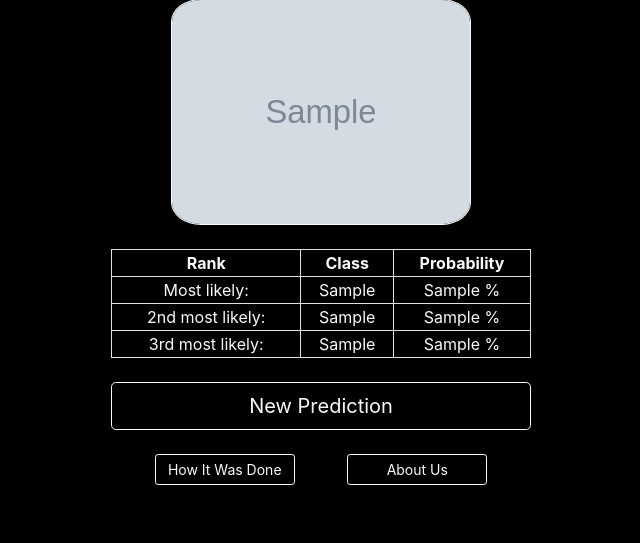
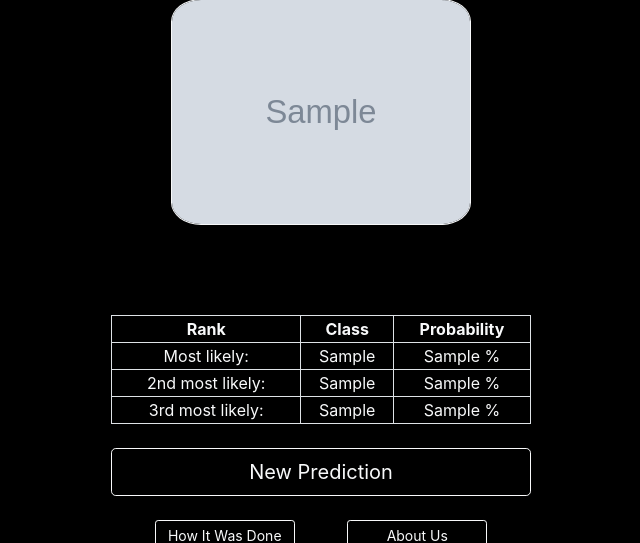
Before and after one commit to roxxuz/blue-ml-predict, a Flask app: template templates/predict.html in a window 1280 px wide. Shown: the part 126-669 px from the top of the page, without its empty margins (319-959 px from the left). Run offline with Flask 2, Linux system fonts and the light colour scheme; the template is opened without the code that fills it: most values are stand-ins (such as "Sample title", 1, 10 or a date in 2020); grey boxes marked "Sample" are stand-in pictures.

Commit message:
Predicted image hover
No resize of image div when hovering

```diff
--- a/main.py
+++ b/main.py
@@ -111,8 +111,6 @@ def prediction(filename, slider):
 	#Original file name for mouse hover on predicted image in predict.html
 	original_image_path = "../static/uploads/" + filename
 
-	print(original_image_path)
-
 	#Checking the value of variable 'slider'.
 	#This is from the html slider in index.html
 	#to select pre-processing method.
--- a/static/stylesheets/style.css
+++ b/static/stylesheets/style.css
@@ -39,6 +39,15 @@ img {
 
 #predict-image{
   width: 300px;
+}
+
+#pred-img-div {
+  height: 300px;
+  width: 300px;
+  overflow: hidden;
+  margin-left: auto;
+  margin-right: auto;
+  display: block;
 }
 
 #predict-table{
--- a/templates/predict.html
+++ b/templates/predict.html
@@ -1,24 +1,19 @@
 <!DOCTYPE html>
 <html>
+
 <head>
   <title>Your Prediction!</title>
-    <link
-      rel="stylesheet"
-      href="https://cdn.jsdelivr.net/npm/bootstrap@4.6.0/dist/css/bootstrap.min.css"
-      integrity="sha384-B0vP5xmATw1+K9KRQjQERJvTumQW0nPEzvF6L/Z6nronJ3oUOFUFpCjEUQouq2+l"
-      crossorigin="anonymous"
-    />
+  <link rel="stylesheet" href="https://cdn.jsdelivr.net/npm/bootstrap@4.6.0/dist/css/bootstrap.min.css"
+    integrity="sha384-B0vP5xmATw1+K9KRQjQERJvTumQW0nPEzvF6L/Z6nronJ3oUOFUFpCjEUQouq2+l" crossorigin="anonymous" />
   <link rel="stylesheet" href="/static/stylesheets/style.css" />
 </head>
 
 <body>
   <div id="predict-text">
-      <img
-        id="predict-image"
-        src="{{ image_path }}" onmouseover="hover(this);" onmouseout="unhover(this);"
-        class="border border-light mb-2"
-      />
-
+    <div id="pred-img-div">
+      <img id="predict-image" src="{{ original_image_path }}" onmouseover="hover(this);" onmouseout="unhover(this);"
+        class="border border-light mb-2" />
+    </div>
 
     <p class="text-light"></p>
     <table id="predict-table" class="table-bordered text-light">
@@ -46,34 +41,27 @@
               <td>{{ predictions.prob3 }} %</td>
             </tr>
     </table>
-      <a href="{{ url_for('main_page') }}"
-        ><button class="btn btn-outline-light btn-lg mt-4 mb-3 new-pred-button">
+    <a href="{{ url_for('main_page') }}"><button class="btn btn-outline-light btn-lg mt-4 mb-3 new-pred-button">
         New Prediction
       </button>
     </a>
     <br />
-      <a href="{{url_for('howItWasDone')}}"
-        ><button
-          class="btn btn-outline-light btn-sm mt-2 ml-4 mr-4 info-buttons"
-        >
+    <a href="{{url_for('howItWasDone')}}"><button class="btn btn-outline-light btn-sm mt-2 ml-4 mr-4 info-buttons">
         How It Was Done
-        </button></a
-      >
-      <a href="{{url_for('aboutUs')}}"
-        ><button
-          class="btn btn-outline-light btn-sm mt-2 ml-4 mr-4 info-buttons"
-        >
+      </button></a>
+    <a href="{{url_for('aboutUs')}}"><button class="btn btn-outline-light btn-sm mt-2 ml-4 mr-4 info-buttons">
         About Us
       </button></a>
   </div>
 </body>
 <script>
   function hover(element) {
-        element.setAttribute('src', '{{ original_image_path }}');
+    element.setAttribute('src', '{{ image_path }}');
   }
 
   function unhover(element) {
-        element.setAttribute('src', '{{ image_path }}');
+    element.setAttribute('src', '{{ original_image_path }}');
   }
 </script>
+
 </html>
```
Lines whose indentation alone changed are shown as unchanged.
